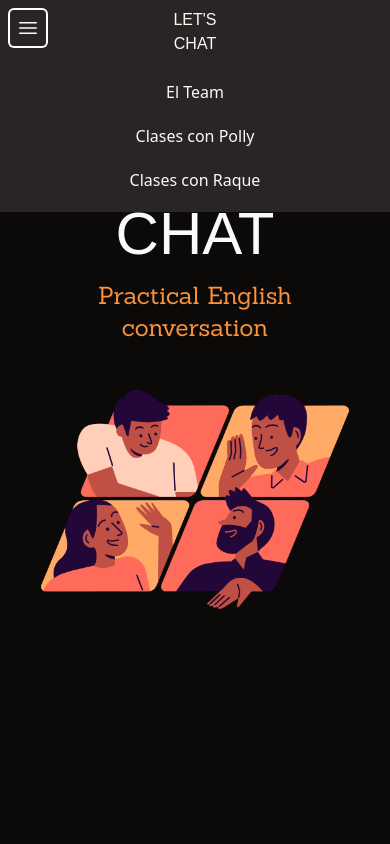
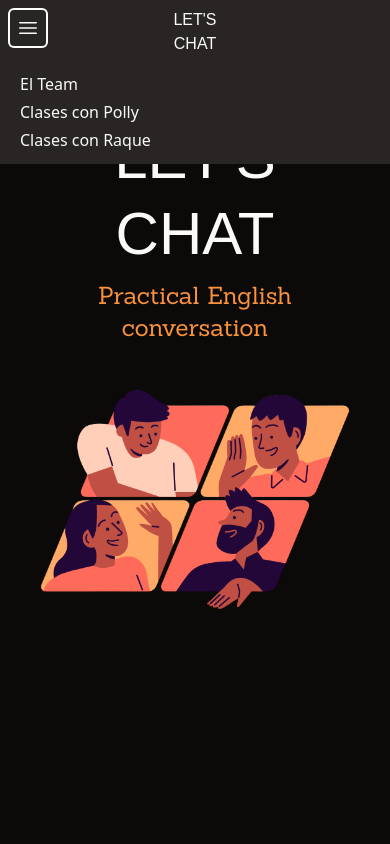
Before and after one commit to paovelastiqui/LetsChatConversation, a React (Vite) app: page / in a window 390 px wide. Both pictures are taken after a click on the button 28 px from the left and 28 px from the top of the page. Shown: the top 844 px of the page. Built offline with nearby package versions, Linux system fonts and the light colour scheme; a web font is replaced by a local one.

Commit message:
Links Navbar.jsx

```diff
--- a/src/components/Navbar.jsx
+++ b/src/components/Navbar.jsx
@@ -54,25 +54,25 @@ export const Navbar = () => {
         <div className="lg:hidden" id="mobile-menu">
           <div className="bg-stone-800 space-y-1 px-2 pb-3 pt-2">
             <li className="text-white list-none">
-              <Link to={"/"}>
-                <button className="w-full rounded-md px-3 py-2 text-base font-medium text-stone-50 hover:bg-orange-400 hover:text-stone-950">
+
+                <a href="#Team" className="w-full rounded-md px-3 py-2 text-base font-medium text-stone-50 hover:bg-orange-400 hover:text-stone-950">
                   El Team
-                </button>
-              </Link>
+                </a>
+
             </li>
             <li className="text-white list-none">
-              <Link to={"/"}>
-                <button className="w-full rounded-md px-3 py-2 text-base font-medium text-stone-50 hover:bg-red-400 hover:text-stone-950">
+
+                <a href="#Polly" className="w-full rounded-md px-3 py-2 text-base font-medium text-stone-50 hover:bg-red-400 hover:text-stone-950">
                   Clases con Polly
-                </button>
-              </Link>
+                </a>
+
             </li>
             <li className="text-white list-none">
-              <Link to={"/"}>
-                <button className="w-full rounded-md px-3 py-2 text-base font-medium text-stone-50 hover:bg-red-500 hover:text-stone-950">
+
+                <a href="#Raque" className="w-full rounded-md px-3 py-2 text-base font-medium text-stone-50 hover:bg-red-500 hover:text-stone-950">
                   Clases con Raque
-                </button>
-              </Link>
+                </a>
+
             </li>
           </div>
         </div>
```
